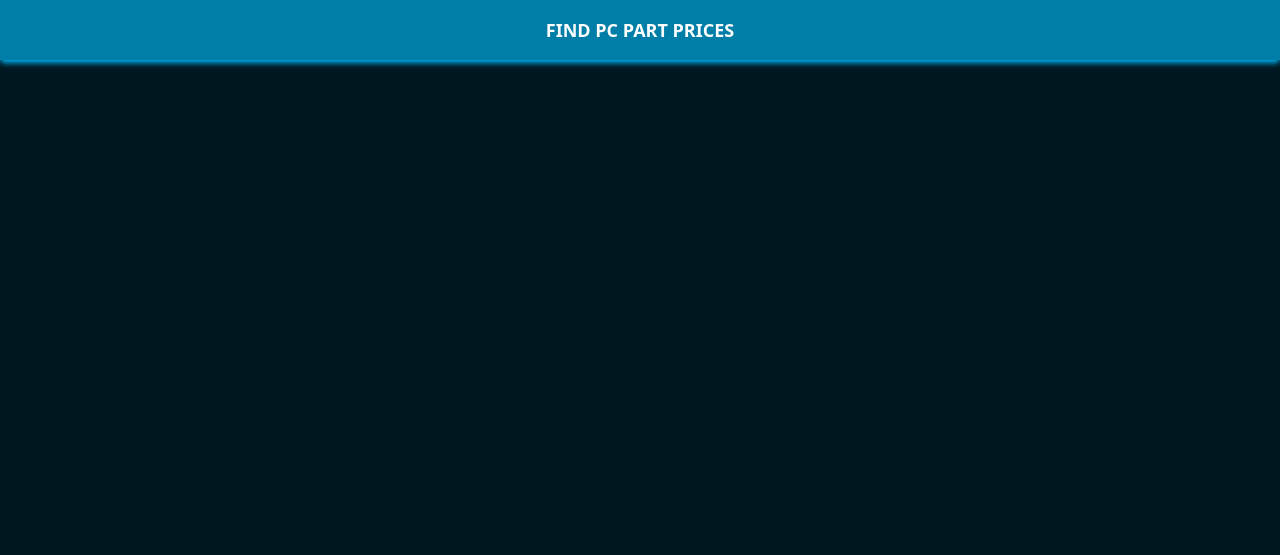
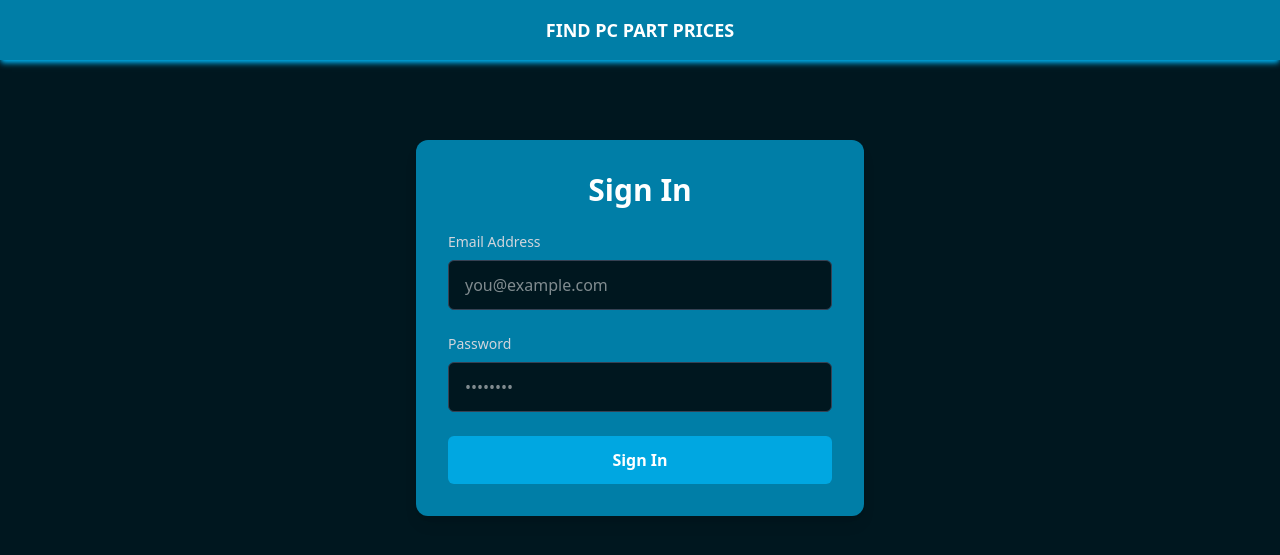
Before and after one commit to Rivia8/PCParts, a Flask app: page /login in a window 1280 px wide. Shown: the top 555 px of the page. Run offline with Flask 3, Linux system fonts and the light colour scheme.

Commit message:
added proper login.html form

```diff
--- a/app.py
+++ b/app.py
@@ -1,4 +1,5 @@
 from flask import Flask, render_template, request
+from flask_sqlalchemy import SQLAlchemy
 from scraper import get_all_products
 
 app = Flask(__name__)
--- a/static/dist/output.css
+++ b/static/dist/output.css
@@ -8,21 +8,31 @@
     --font-mono: ui-monospace, SFMono-Regular, Menlo, Monaco, Consolas, "Liberation Mono",
       "Courier New", monospace;
     --color-red-50: oklch(97.1% 0.013 17.38);
+    --color-gray-300: oklch(87.2% 0.01 258.338);
+    --color-gray-700: oklch(37.3% 0.034 259.733);
     --color-gray-900: oklch(21% 0.034 264.665);
     --color-black: #000;
     --color-white: #fff;
     --spacing: 0.25rem;
+    --container-md: 28rem;
     --container-5xl: 64rem;
     --container-7xl: 80rem;
+    --text-sm: 0.875rem;
+    --text-sm--line-height: calc(1.25 / 0.875);
     --text-lg: 1.125rem;
     --text-lg--line-height: calc(1.75 / 1.125);
     --text-xl: 1.25rem;
     --text-xl--line-height: calc(1.75 / 1.25);
+    --text-3xl: 1.875rem;
+    --text-3xl--line-height: calc(2.25 / 1.875);
     --text-4xl: 2.25rem;
     --text-4xl--line-height: calc(2.5 / 2.25);
+    --font-weight-medium: 500;
     --font-weight-semibold: 600;
     --font-weight-bold: 700;
+    --radius-md: 0.375rem;
     --radius-lg: 0.5rem;
+    --radius-xl: 0.75rem;
     --default-transition-duration: 150ms;
     --default-transition-timing-function: cubic-bezier(0.4, 0, 0.2, 1);
     --default-font-family: var(--font-sans);
@@ -211,14 +221,29 @@
   .mx-auto {
     margin-inline: auto;
   }
+  .mt-6 {
+    margin-top: calc(var(--spacing) * 6);
+  }
   .mt-8 {
     margin-top: calc(var(--spacing) * 8);
+  }
+  .mt-10 {
+    margin-top: calc(var(--spacing) * 10);
+  }
+  .mt-12 {
+    margin-top: calc(var(--spacing) * 12);
+  }
+  .mt-20 {
+    margin-top: calc(var(--spacing) * 20);
   }
   .mr-2 {
     margin-right: calc(var(--spacing) * 2);
   }
   .mb-0 {
     margin-bottom: calc(var(--spacing) * 0);
+  }
+  .mb-2 {
+    margin-bottom: calc(var(--spacing) * 2);
   }
   .mb-4 {
     margin-bottom: calc(var(--spacing) * 4);
@@ -229,11 +254,29 @@
   .mb-8 {
     margin-bottom: calc(var(--spacing) * 8);
   }
+  .block {
+    display: block;
+  }
   .flex {
     display: flex;
   }
   .table {
     display: table;
+  }
+  .h-1 {
+    height: calc(var(--spacing) * 1);
+  }
+  .h-1\/2 {
+    height: calc(1/2 * 100%);
+  }
+  .min-h-screen {
+    min-height: 100vh;
+  }
+  .w-1 {
+    width: calc(var(--spacing) * 1);
+  }
+  .w-1\/2 {
+    width: calc(1/2 * 100%);
   }
   .w-3 {
     width: calc(var(--spacing) * 3);
@@ -247,8 +290,8 @@
   .max-w-5xl {
     max-width: var(--container-5xl);
   }
-  .max-w-7xl {
-    max-width: var(--container-7xl);
+  .max-w-md {
+    max-width: var(--container-md);
   }
   .table-auto {
     table-layout: auto;
@@ -256,8 +299,25 @@
   .border-collapse {
     border-collapse: collapse;
   }
+  .-translate-y-1 {
+    --tw-translate-y: calc(var(--spacing) * -1);
+    translate: var(--tw-translate-x) var(--tw-translate-y);
+  }
+  .-translate-y-1\/2 {
+    --tw-translate-y: calc(calc(1/2 * 100%) * -1);
+    translate: var(--tw-translate-x) var(--tw-translate-y);
+  }
   .cursor-auto {
     cursor: auto;
+  }
+  .cursor-crosshair {
+    cursor: crosshair;
+  }
+  .cursor-default {
+    cursor: default;
+  }
+  .cursor-none {
+    cursor: none;
   }
   .cursor-pointer {
     cursor: pointer;
@@ -274,9 +334,6 @@
   .flex-wrap {
     flex-wrap: wrap;
   }
-  .place-items-end {
-    place-items: end;
-  }
   .items-center {
     align-items: center;
   }
@@ -286,8 +343,28 @@
   .justify-end {
     justify-content: flex-end;
   }
+  .space-y-4 {
+    :where(& > :not(:last-child)) {
+      --tw-space-y-reverse: 0;
+      margin-block-start: calc(calc(var(--spacing) * 4) * var(--tw-space-y-reverse));
+      margin-block-end: calc(calc(var(--spacing) * 4) * calc(1 - var(--tw-space-y-reverse)));
+    }
+  }
+  .space-y-6 {
+    :where(& > :not(:last-child)) {
+      --tw-space-y-reverse: 0;
+      margin-block-start: calc(calc(var(--spacing) * 6) * var(--tw-space-y-reverse));
+      margin-block-end: calc(calc(var(--spacing) * 6) * calc(1 - var(--tw-space-y-reverse)));
+    }
+  }
   .rounded-lg {
     border-radius: var(--radius-lg);
+  }
+  .rounded-md {
+    border-radius: var(--radius-md);
+  }
+  .rounded-xl {
+    border-radius: var(--radius-xl);
   }
   .border {
     border-style: var(--tw-border-style);
@@ -300,11 +377,17 @@
   .border-accent {
     border-color: var(--color-accent);
   }
+  .border-gray-700 {
+    border-color: var(--color-gray-700);
+  }
   .bg-accent {
     background-color: var(--color-accent);
   }
   .bg-bg {
     background-color: var(--color-bg);
+  }
+  .bg-highlights {
+    background-color: var(--color-highlights);
   }
   .p-2 {
     padding: calc(var(--spacing) * 2);
@@ -314,6 +397,15 @@
   }
   .p-5 {
     padding: calc(var(--spacing) * 5);
+  }
+  .p-8 {
+    padding: calc(var(--spacing) * 8);
+  }
+  .p-10 {
+    padding: calc(var(--spacing) * 10);
+  }
+  .p-20 {
+    padding: calc(var(--spacing) * 20);
   }
   .px-2 {
     padding-inline: calc(var(--spacing) * 2);
@@ -327,8 +419,23 @@
   .px-6 {
     padding-inline: calc(var(--spacing) * 6);
   }
+  .px-10 {
+    padding-inline: calc(var(--spacing) * 10);
+  }
   .py-3 {
     padding-block: calc(var(--spacing) * 3);
+  }
+  .py-4 {
+    padding-block: calc(var(--spacing) * 4);
+  }
+  .py-6 {
+    padding-block: calc(var(--spacing) * 6);
+  }
+  .py-10 {
+    padding-block: calc(var(--spacing) * 10);
+  }
+  .py-12 {
+    padding-block: calc(var(--spacing) * 12);
   }
   .pt-3 {
     padding-top: calc(var(--spacing) * 3);
@@ -345,6 +452,10 @@
   .text-left {
     text-align: left;
   }
+  .text-3xl {
+    font-size: var(--text-3xl);
+    line-height: var(--tw-leading, var(--text-3xl--line-height));
+  }
   .text-4xl {
     font-size: var(--text-4xl);
     line-height: var(--tw-leading, var(--text-4xl--line-height));
@@ -352,6 +463,10 @@
   .text-lg {
     font-size: var(--text-lg);
     line-height: var(--tw-leading, var(--text-lg--line-height));
+  }
+  .text-sm {
+    font-size: var(--text-sm);
+    line-height: var(--tw-leading, var(--text-sm--line-height));
   }
   .text-xl {
     font-size: var(--text-xl);
@@ -361,9 +476,16 @@
     --tw-font-weight: var(--font-weight-bold);
     font-weight: var(--font-weight-bold);
   }
+  .font-medium {
+    --tw-font-weight: var(--font-weight-medium);
+    font-weight: var(--font-weight-medium);
+  }
   .font-semibold {
     --tw-font-weight: var(--font-weight-semibold);
     font-weight: var(--font-weight-semibold);
+  }
+  .text-gray-300 {
+    color: var(--color-gray-300);
   }
   .text-highlights {
     color: var(--color-highlights);
@@ -373,6 +495,10 @@
   }
   .underline {
     text-decoration-line: underline;
+  }
+  .shadow-lg {
+    --tw-shadow: 0 10px 15px -3px var(--tw-shadow-color, rgb(0 0 0 / 0.1)), 0 4px 6px -4px var(--tw-shadow-color, rgb(0 0 0 / 0.1));
+    box-shadow: var(--tw-inset-shadow), var(--tw-inset-ring-shadow), var(--tw-ring-offset-shadow), var(--tw-ring-shadow), var(--tw-shadow);
   }
   .shadow-md {
     --tw-shadow: 0 4px 6px -1px var(--tw-shadow-color, rgb(0 0 0 / 0.1)), 0 2px 4px -2px var(--tw-shadow-color, rgb(0 0 0 / 0.1));
@@ -421,6 +547,53 @@
       }
     }
   }
+  .focus\:ring-2 {
+    &:focus {
+      --tw-ring-shadow: var(--tw-ring-inset,) 0 0 0 calc(2px + var(--tw-ring-offset-width)) var(--tw-ring-color, currentcolor);
+      box-shadow: var(--tw-inset-shadow), var(--tw-inset-ring-shadow), var(--tw-ring-offset-shadow), var(--tw-ring-shadow), var(--tw-shadow);
+    }
+  }
+  .focus\:ring-highlights {
+    &:focus {
+      --tw-ring-color: var(--color-highlights);
+    }
+  }
+  .focus\:outline-none {
+    &:focus {
+      --tw-outline-style: none;
+      outline-style: none;
+    }
+  }
+  .lg\:px-6 {
+    @media (width >= 64rem) {
+      padding-inline: calc(var(--spacing) * 6);
+    }
+  }
+  .lg\:px-8 {
+    @media (width >= 64rem) {
+      padding-inline: calc(var(--spacing) * 8);
+    }
+  }
+}
+@property --tw-translate-x {
+  syntax: "*";
+  inherits: false;
+  initial-value: 0;
+}
+@property --tw-translate-y {
+  syntax: "*";
+  inherits: false;
+  initial-value: 0;
+}
+@property --tw-translate-z {
+  syntax: "*";
+  inherits: false;
+  initial-value: 0;
+}
+@property --tw-space-y-reverse {
+  syntax: "*";
+  inherits: false;
+  initial-value: 0;
 }
 @property --tw-border-style {
   syntax: "*";
@@ -504,6 +677,10 @@
 @layer properties {
   @supports ((-webkit-hyphens: none) and (not (margin-trim: inline))) or ((-moz-orient: inline) and (not (color:rgb(from red r g b)))) {
     *, ::before, ::after, ::backdrop {
+      --tw-translate-x: 0;
+      --tw-translate-y: 0;
+      --tw-translate-z: 0;
+      --tw-space-y-reverse: 0;
       --tw-border-style: solid;
       --tw-font-weight: initial;
       --tw-shadow: 0 0 #0000;
--- a/templates/login.html
+++ b/templates/login.html
@@ -6,10 +6,42 @@
 
 <body class = 'bg-bg'>
     <nav class = 'w-full bg-accent p-4 shadow-highlights shadow-md'>
-        <div class = 'text-white text-center font-bold text-lg'>
+        <a href = '{{ url_for("index") }}' class = 'text-white flex justify-center text-center font-bold text-lg'>
             FIND PC PART PRICES
+        </a>
+    </nav>
+
+    <div class=" flex items-center justify-center mt-20">
+        <div class="w-full max-w-md p-8 space-y-6 bg-accent rounded-xl shadow-lg">
+            <h2 class="text-3xl font-bold text-center text-white cursor-default">
+                Sign In
+            </h2>
+
+            <form action="{{ url_for('login') }}" method="POST" class="space-y-6">
+
+                <div>
+                    <label for="email" class="block mb-2 text-sm font-medium text-gray-300">Email Address</label>
+                    <input id="email" type="email" name="email" required autocomplete="email"
+                        placeholder="you@example.com"
+                        class="w-full px-4 py-3 text-white bg-bg border border-gray-700 rounded-md focus:outline-none focus:ring-2 focus:ring-highlights">
+                </div>
+
+                <div>
+                    <label for="password" class="block mb-2 text-sm font-medium text-gray-300">Password</label>
+                    <input id="password" type="password" name="password" required autocomplete="current-password"
+                        placeholder="••••••••"
+                        class="w-full px-4 py-3 text-white bg-bg border border-gray-700 rounded-md focus:outline-none focus:ring-2 focus:ring-highlights">
+                </div>
+
+                <div>
+                    <button type="submit"
+                            class="w-full px-4 py-3 font-bold text-white bg-highlights rounded-md hover:bg-opacity-90 focus:outline-none focus:ring-2 focus:ring-highlights cursor-pointer">
+                        Sign In
+                    </button>
+                </div>
+            </form>
         </div>
-    </nav>
+    </div>
 </body>
 
 </htmL>
```
